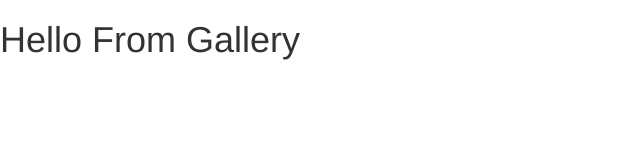
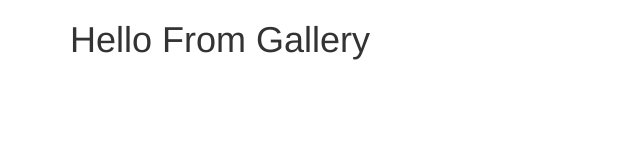
Before and after one commit to MohibWasay/multimage-app, a website: page app/index.html at #/gallery in a window 1280 px wide. Shown: the whole page, without its empty margins (0-640 px from the left). Drawn offline with nearby package versions, Linux system fonts and the light colour scheme; some packages are replaced by stand-ins of ours; a script that the page names is missing.

Commit message:
removed extravagant logging

```diff
--- a/app/js/gallery/gallery.html
+++ b/app/js/gallery/gallery.html
@@ -1,4 +1,4 @@
-<div>
+<div class="container">
 	<h1>{{vm.state}}</h1>
 	<div ui-view></div>
 </div>
--- a/app/js/gallery/upload.controller.js
+++ b/app/js/gallery/upload.controller.js
@@ -55,7 +55,5 @@
         uploader.onCompleteAll = function() {
             console.info('onCompleteAll');
         };
-
-        console.info('uploader', uploader);
     }
 })();
```
